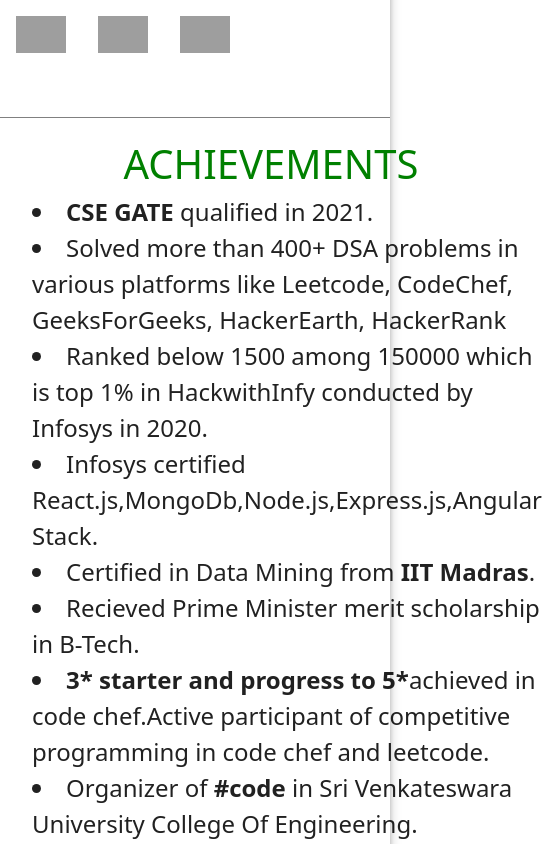
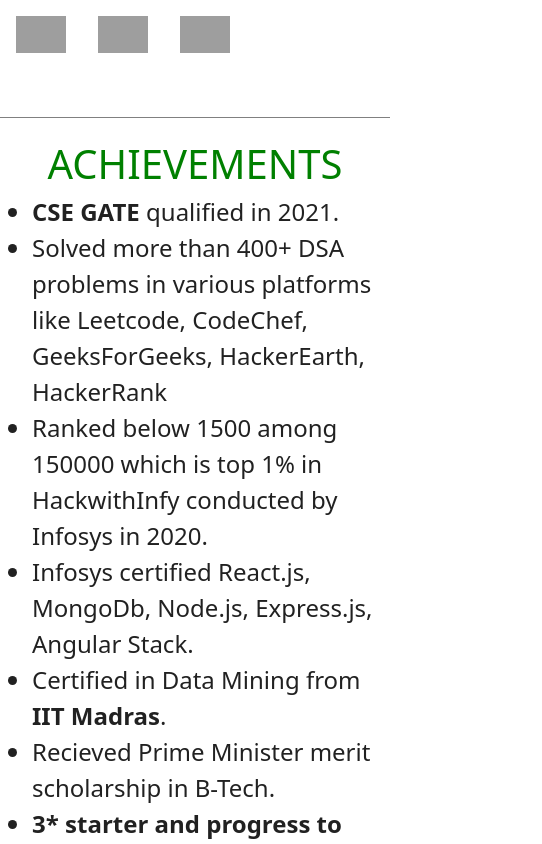
Before and after one commit to tadelamanoj/tadelamanoj.github.io, a React (Create React App) app: page / in a window 390 px wide. Shown: the part 2500-3344 px from the top of the page, 542 px wide, since content can reach past the window. Built offline with nearby package versions, Linux system fonts and the light colour scheme; grey boxes are pictures that could not be loaded.

Commit message:
aligned list items

```diff
--- a/src/achievements.css
+++ b/src/achievements.css
@@ -19,7 +19,6 @@
 @media only screen and (max-width: 580px) {
     /* for small screens */
     .acieve{
-        text-align: center;
         font-size: 1.5rem;
     }
     .achieve_head{
@@ -33,6 +32,6 @@
     li{
         font-size: 1.5rem;
         word-break: keep-all;
-        margin-left: 2rem;
+        margin-left: 0rem;
     }
 }
--- a/src/achievements.jsx
+++ b/src/achievements.jsx
@@ -2,16 +2,20 @@
 import './achievements.css'
 function achievements() {
     return(
-        <div className='achieve'>
-            <div className='achieve_head'>Achievements</div>
+        <div className='achieve text-align-center'>
+            <div className='achieve_head '>
+                Achievements
+            </div>
+            <ul>
                 <li><strong>CSE GATE</strong> qualified in 2021.</li>
                 <li>Solved more than 400+ DSA problems in various platforms like Leetcode, CodeChef, GeeksForGeeks, HackerEarth, HackerRank</li>
                 <li>Ranked below 1500 among 150000 which is top 1% in HackwithInfy conducted by Infosys in 2020.</li>
-                <li>Infosys certified React.js,MongoDb,Node.js,Express.js,Angular Stack. </li>
+                <li>Infosys certified React.js, MongoDb, Node.js, Express.js, Angular Stack. </li>
                 <li>Certified in Data Mining from <strong> IIT Madras</strong>.</li>
                 <li>Recieved Prime Minister merit scholarship in B-Tech.</li>
                 <li><strong>3* starter and progress to 5*</strong>achieved in code chef.Active participant of competitive programming in code chef and leetcode.</li>
                 <li>Organizer of <strong>#code</strong> in Sri Venkateswara University College Of Engineering.</li>
+            </ul>
         </div>
     )
 
--- a/src/home.css
+++ b/src/home.css
@@ -68,6 +68,7 @@
     color: rgb(0, 9, 128);
     text-align: center;
 }
+
 @media only screen and (max-width: 580px) {
     /* This CSS will be applied only to phones and other small devices. */
     .home{
--- a/src/home.jsx
+++ b/src/home.jsx
@@ -45,7 +45,7 @@
                 }
 
             </div>
-            <div>
+            <div className="achievements">
                 <Achievements/>
             </div>
 
```
